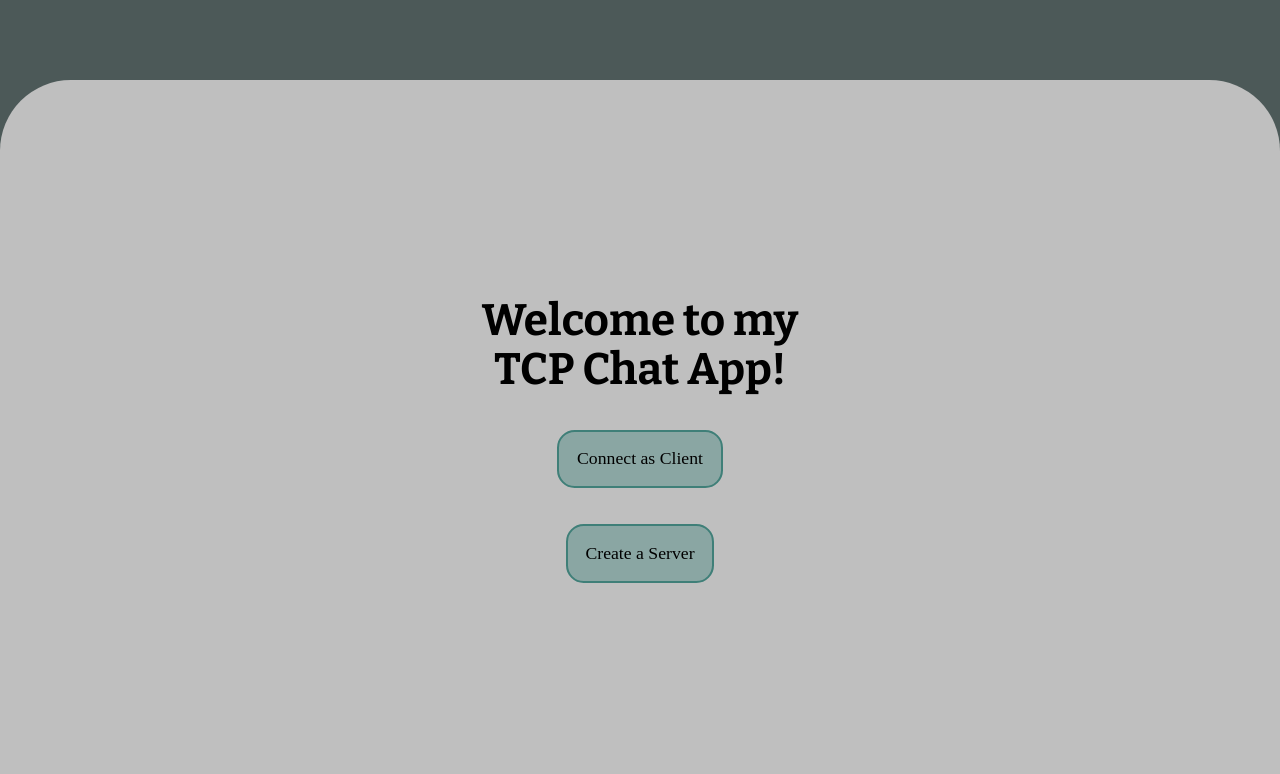
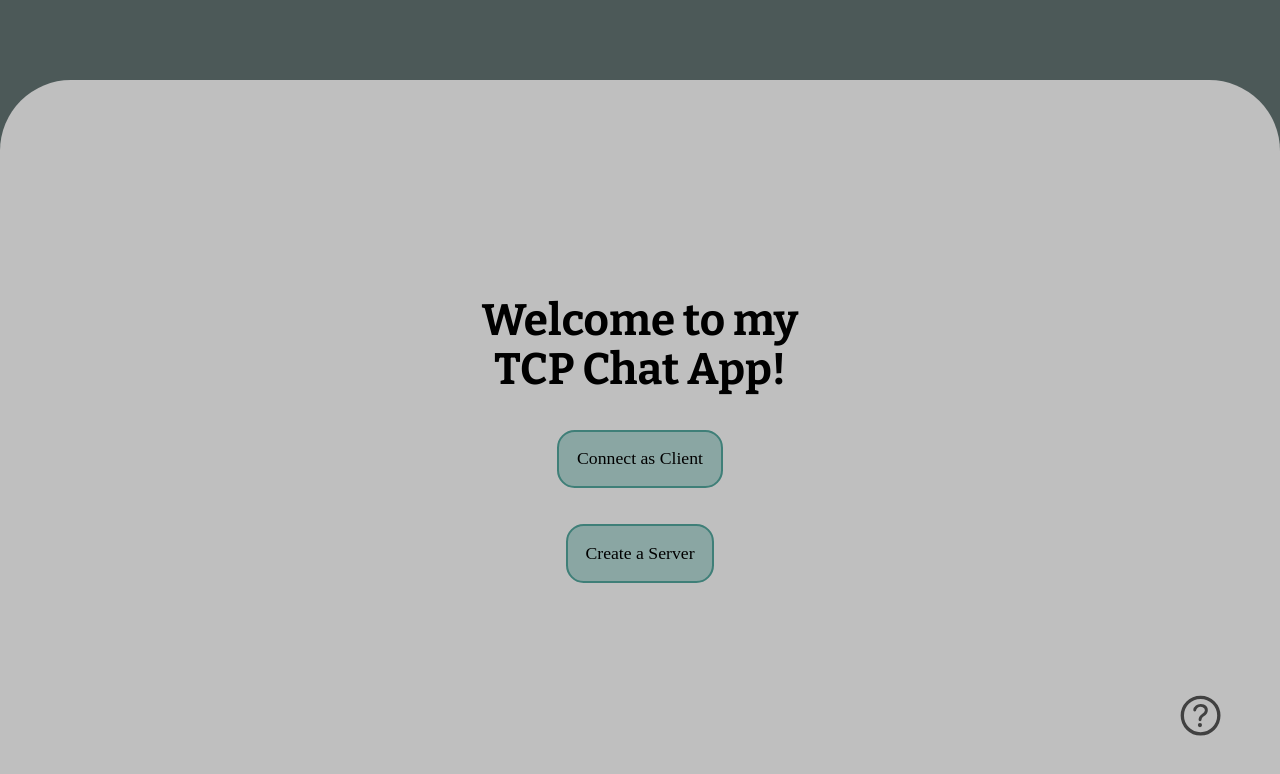
Before and after one commit to linettekuhn/tcp-chat, a React (Vite) app in the folder frontend/: page / in a window 1280 px wide. Shown: the top 774 px of the page. Built offline with nearby package versions, Linux system fonts and the light colour scheme; a web font is replaced by a local one.

Commit message:
Add HelpIcon component with help dialog functionality and information to users

```diff
--- a/frontend/src/App.tsx
+++ b/frontend/src/App.tsx
@@ -1,4 +1,5 @@
 import { useNavigate } from "react-router-dom";
+import HelpIcon from "./components/HelpIcon";
 
 function App() {
   const navigate = useNavigate();
@@ -10,6 +11,7 @@ function App() {
       </h1>
       <button onClick={() => navigate("/client")}>Connect as Client</button>
       <button onClick={() => navigate("/server")}>Create a Server</button>
+      <HelpIcon />
     </main>
   );
 }
--- /dev/null
+++ b/frontend/src/components/HelpIcon.module.css
@@ -0,0 +1,49 @@
+.helpIcon {
+  position: absolute;
+  right: var(--space-m);
+  bottom: var(--space-l);
+  display: flex;
+  flex-direction: column;
+  align-items: end;
+  justify-content: end;
+}
+
+.helpButton {
+  padding: 0;
+  border: none;
+  background-color: rgba(0, 0, 0, 0);
+}
+
+.helpButton:hover {
+  background-color: rgba(0, 0, 0, 0);
+}
+
+.helpButton svg {
+  font-size: var(--space-xl);
+  color: rgb(65, 65, 65);
+}
+
+.helpText {
+  position: relative;
+  z-index: 99;
+  margin: 0;
+  background-color: rgb(176, 176, 176);
+  border: 2px solid rgb(91, 91, 91);
+  padding: var(--space-s) var(--space-l);
+  border-radius: var(--space-s);
+  width: 60vw;
+}
+
+.helpText p {
+  text-align: center;
+}
+
+@media (min-width: 700px) {
+  .helpIcon {
+    right: var(--space-xl);
+    bottom: var(--space-xl);
+  }
+  .helpText {
+    width: 35vw;
+  }
+}
--- /dev/null
+++ b/frontend/src/components/HelpIcon.tsx
@@ -0,0 +1,55 @@
+import { useEffect, useRef, useState } from "react";
+import { IoHelpCircleOutline } from "react-icons/io5";
+import { IoHelpCircle } from "react-icons/io5";
+import styles from "./HelpIcon.module.css";
+
+export default function HelpIcon() {
+  const [isOpen, setIsOpen] = useState(false);
+  const helpTextRef = useRef<HTMLUListElement>(null);
+
+  const openDialog = () => setIsOpen(true);
+  const closeDialog = () => setIsOpen(false);
+
+  // add event listener to document for closing dialog when clicking outside
+  useEffect(() => {
+    const handleOutsideClick = (event: MouseEvent) => {
+      if (helpTextRef.current) {
+        if (!helpTextRef.current.contains(event.target as Node)) {
+          setIsOpen(false);
+        }
+      }
+    };
+
+    document.addEventListener("mousedown", handleOutsideClick);
+
+    return () => {
+      document.removeEventListener("mousedown", handleOutsideClick);
+    };
+  }, []);
+
+  return (
+    <div className={styles.helpIcon}>
+      {isOpen && (
+        <ul ref={helpTextRef} className={styles.helpText}>
+          <p>This is the website frontend for my C++ TCP Chat Server!</p>
+          <li>
+            <b>Create:</b> Go to the Server page and start a server.
+          </li>
+          <li>
+            <b>Connect:</b> Use the same IP and port from the server setup.
+          </li>
+          <li>
+            <b>Commands:</b> Type <code>~help</code> in chat for options.
+          </li>
+        </ul>
+      )}
+      <button className={styles.helpButton}>
+        {isOpen ? (
+          <IoHelpCircle onClick={closeDialog} />
+        ) : (
+          <IoHelpCircleOutline onClick={openDialog} />
+        )}
+      </button>
+    </div>
+  );
+}
```
